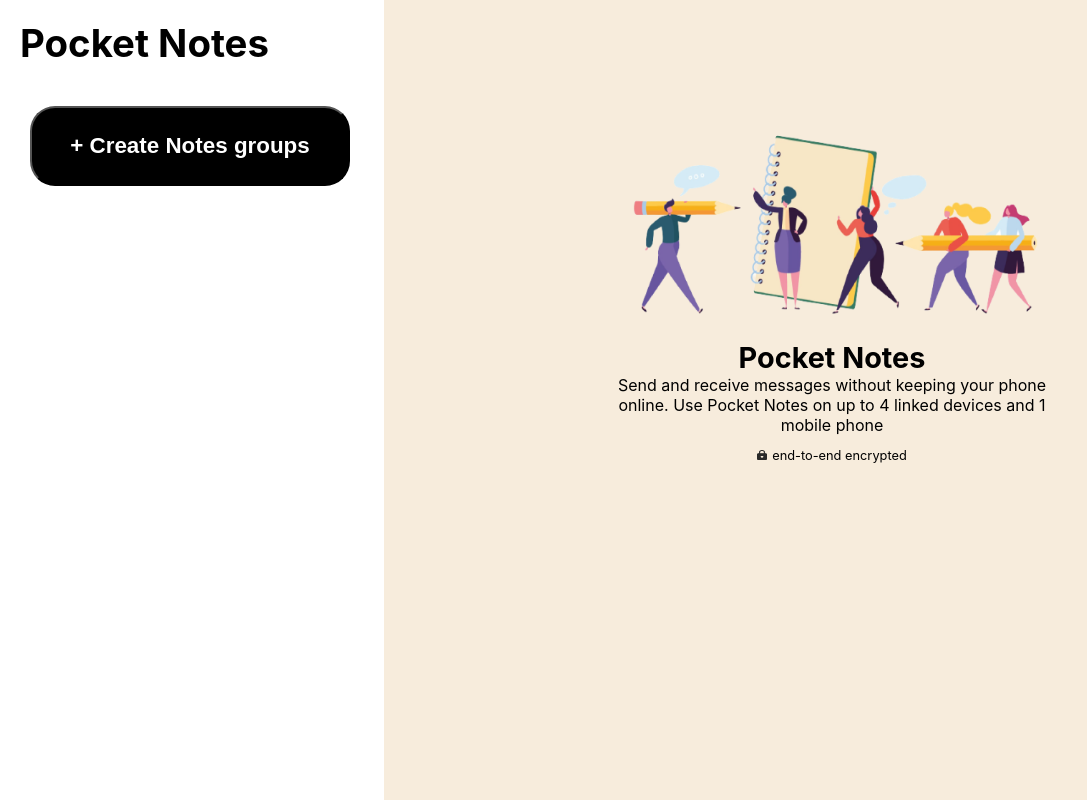
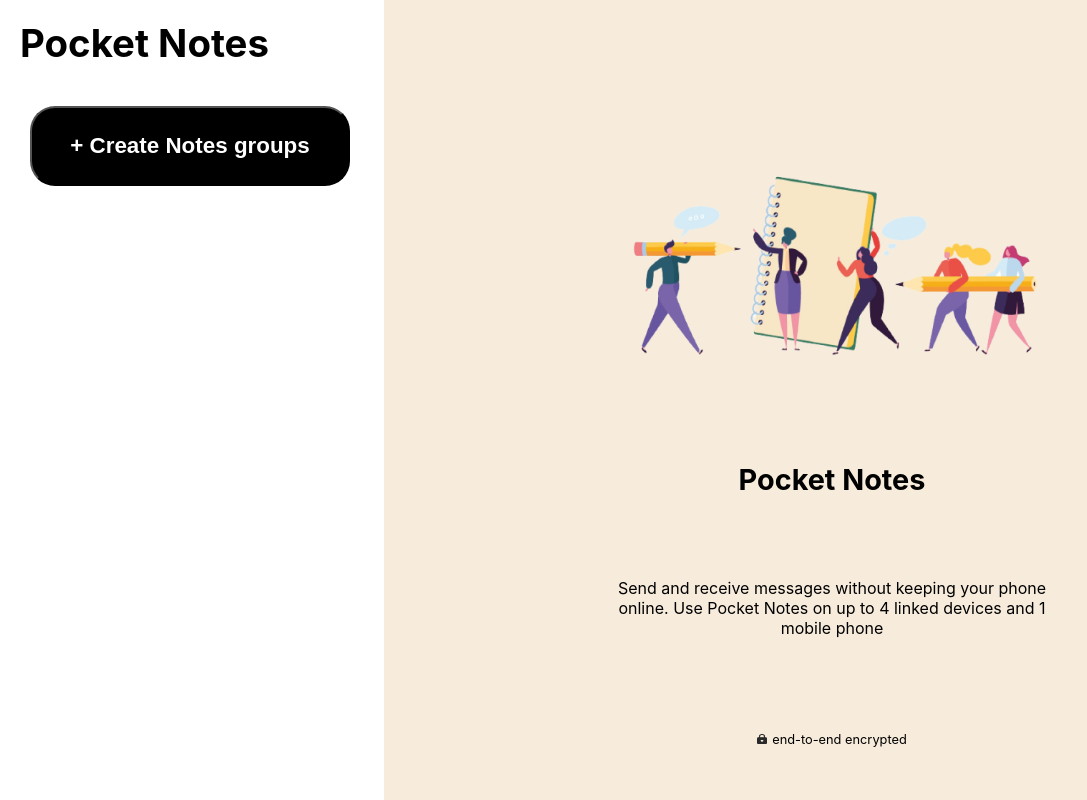
Before and after one commit to arpitgulhane8/NOTE-APP, a React (Create React App) app: page / in a window 1280 px wide. Shown: the whole page, without its empty margins (0-1087 px from the left). Built offline with nearby package versions, Linux system fonts and the light colour scheme.

Commit message:
Update notearea1.css

```diff
--- a/src/component/notearea1.css
+++ b/src/component/notearea1.css
@@ -1,7 +1,7 @@
 .notearea_home{
     display: flex;
     flex-direction: column;
-    /*justify-content: space-around;*/
+    justify-content: space-around;
     align-items: center;
     text-align: center;
     background-color:#F7ECDC;
```
